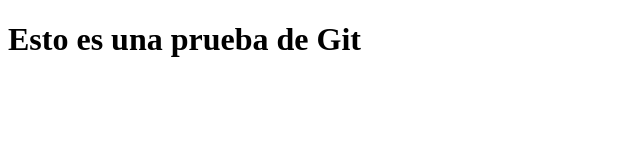
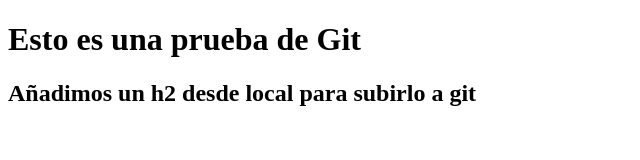
Before and after one commit to franco90/pruebasGit, a plain HTML site: page index.html in a window 1280 px wide. Shown: the whole page, without its empty margins (0-640 px from the left). Drawn offline with Linux system fonts and the light colour scheme.

Commit message:
Añadido cabecera 2

```diff
--- a/index.html
+++ b/index.html
@@ -7,5 +7,6 @@
 </head>
 <body>
     <h1>Esto es una prueba de Git</h1>
+    <h2>Añadimos un h2 desde local para subirlo a git</h2>
 </body>
 </html>
```
